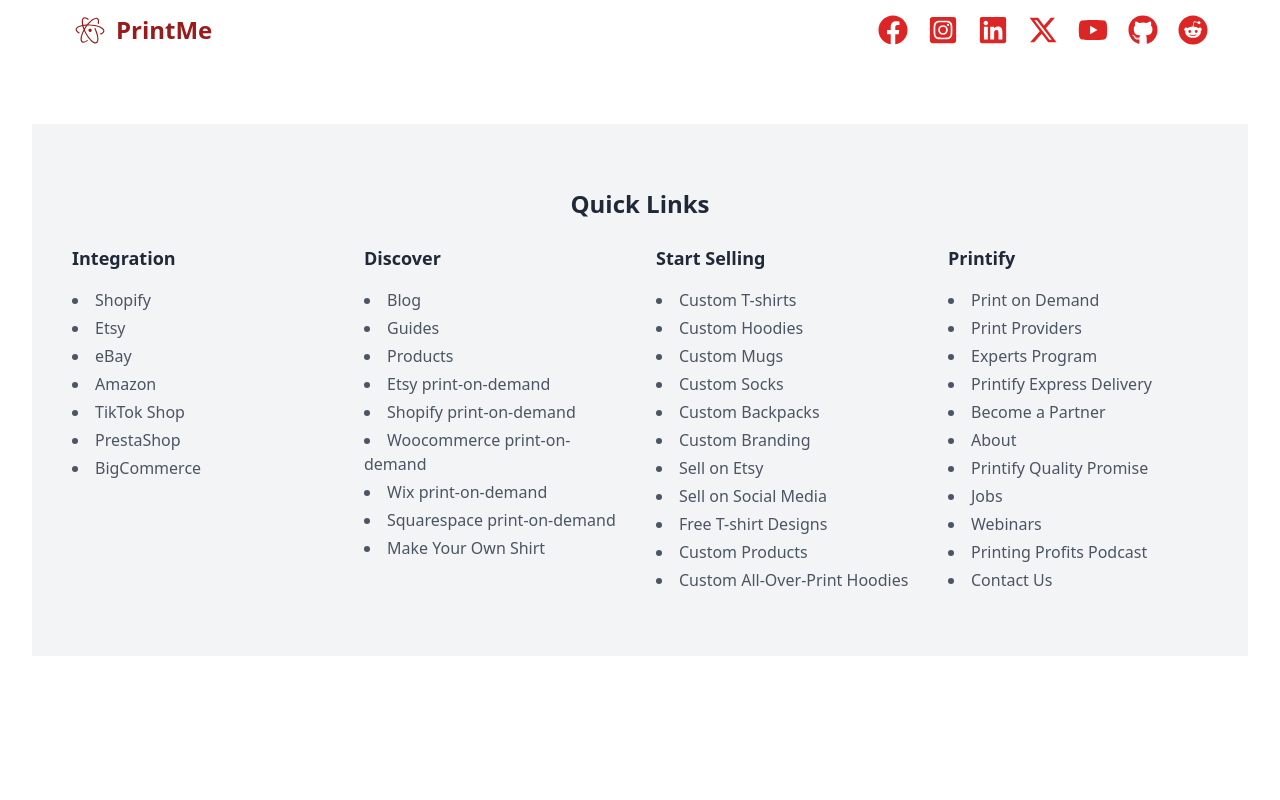
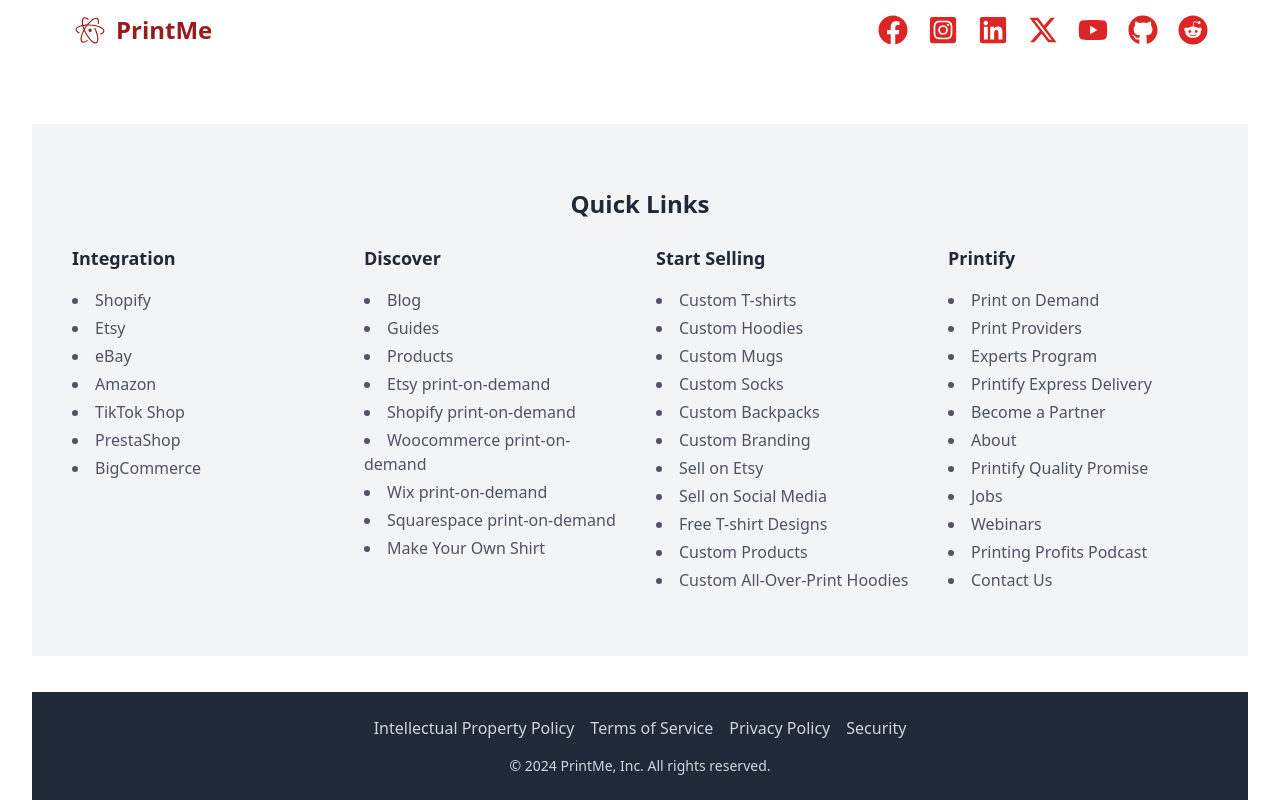
Before and after one commit to Piyushdigraskar/task, a React (Create React App) app: page / in a window 1280 px wide. Shown: the part 3838-4638 px from the top of the page. Before the commit the page ends 4494 px from the top, so only its background shows below. Built offline with nearby package versions, Linux system fonts and the light colour scheme.

Commit message:
Added Footer

```diff
--- /dev/null
+++ b/src/Components/Footer.js
@@ -0,0 +1,29 @@
+import React from "react";
+
+const Footer = () => {
+  return (
+    <footer className="py-6 px-4 bg-gray-800 text-gray-300 text-center">
+      {/* Links */}
+      <div className="mb-4">
+        <a href="/" className="text-gray-300 hover:underline mx-2">
+          Intellectual Property Policy
+        </a>
+        <a href="/" className="text-gray-300 hover:underline mx-2">
+          Terms of Service
+        </a>
+        <a href="/" className="text-gray-300 hover:underline mx-2">
+          Privacy Policy
+        </a>
+        <a href="/" className="text-gray-300 hover:underline mx-2">
+          Security
+        </a>
+      </div>
+      {/* Copyright */}
+      <div className="text-sm">
+        © 2024 PrintMe, Inc. All rights reserved.
+      </div>
+    </footer>
+  );
+};
+
+export default Footer;
--- a/src/Page/Homepage.js
+++ b/src/Page/Homepage.js
@@ -9,6 +9,7 @@
 import EndExit from "../Components/EndExit";
 import Social from "../Components/Social";
 import InfoSection from "../Components/InfoSection";
+import Footer from "../Components/Footer";
 
 const Homepage = () => {
   return (
@@ -24,6 +25,7 @@
         <EndExit />
         <Social />
         <InfoSection />
+        <Footer />
       </div>
     </>
   );
```
